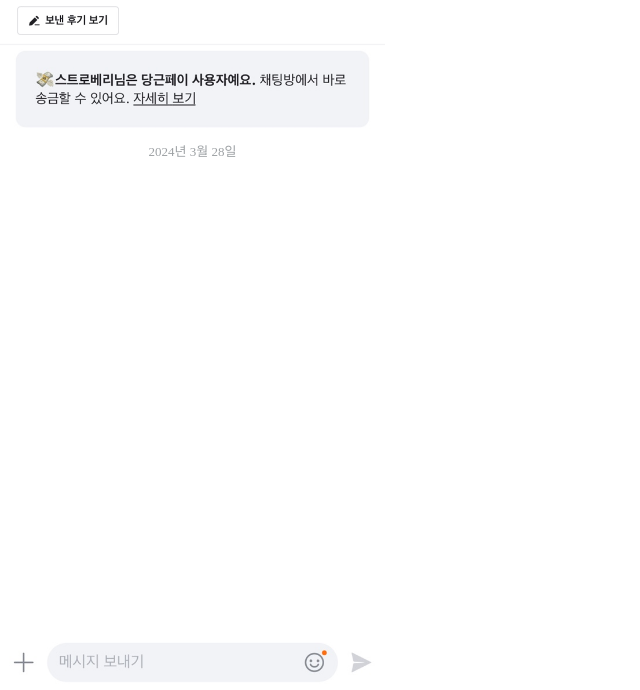
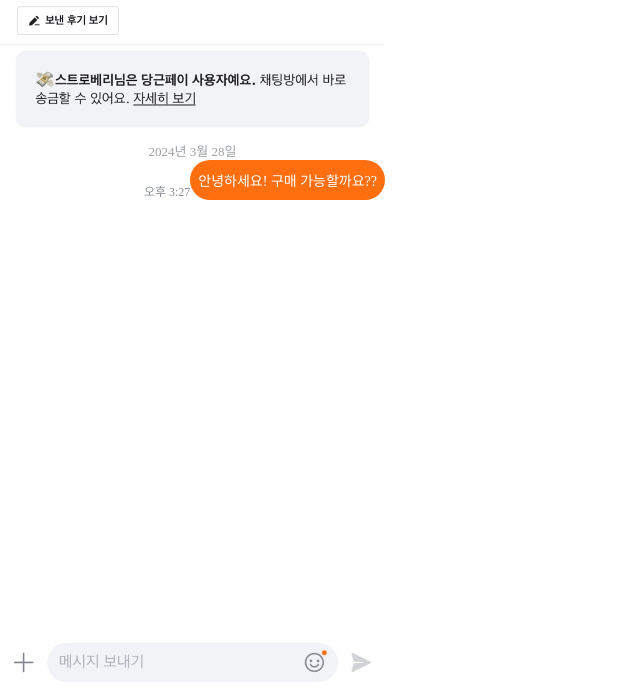
Before and after one commit to SeongJin0724/carrot, a website: page index.html in a window 1280 px wide. Shown: the part 110-800 px from the top of the page, without its empty margins (0-640 px from the left). Drawn offline with Linux system fonts and the light colour scheme; a web font is replaced by a local one.

Commit message:
채팅창

```diff
--- a/index.html
+++ b/index.html
@@ -34,6 +34,14 @@
       <div class="main">
         <img class="pay" src="./img/pay.png" alt="" />
         <div class="datatime">2024년 3월 28일</div>
+        <div class="meChat_wrap">
+          <span class="meChat_data">오후 3:27</span>
+          <span class="meChat">안녕하세요! 구매 가능할까요??</span>
+        </div>
+        <div class="sellChat_wrap">
+          <span class="sellChat"></span>
+          <span class="sellChat_data"></span>
+        </div>
       </div>
       <div class="footer"><img src="./img/chat.png" alt="" /></div>
     </div>
--- a/style.css
+++ b/style.css
@@ -96,6 +96,22 @@
   text-align: center;
   margin-top: 12px;
 }
+.main .meChat_wrap {
+  display: flex;
+  justify-content: end;
+  align-items: end;
+}
+.main .meChat_wrap .meChat_data {
+  font-size: 12px;
+  color: #868b94;
+}
+.main .meChat_wrap .meChat {
+  color: #fff;
+  background-color: #ff6f0f;
+  font-size: 14px;
+  padding: 10px 8px;
+  border-radius: 20px;
+}
 .footer {
   width: 100%;
   position: absolute;
```
